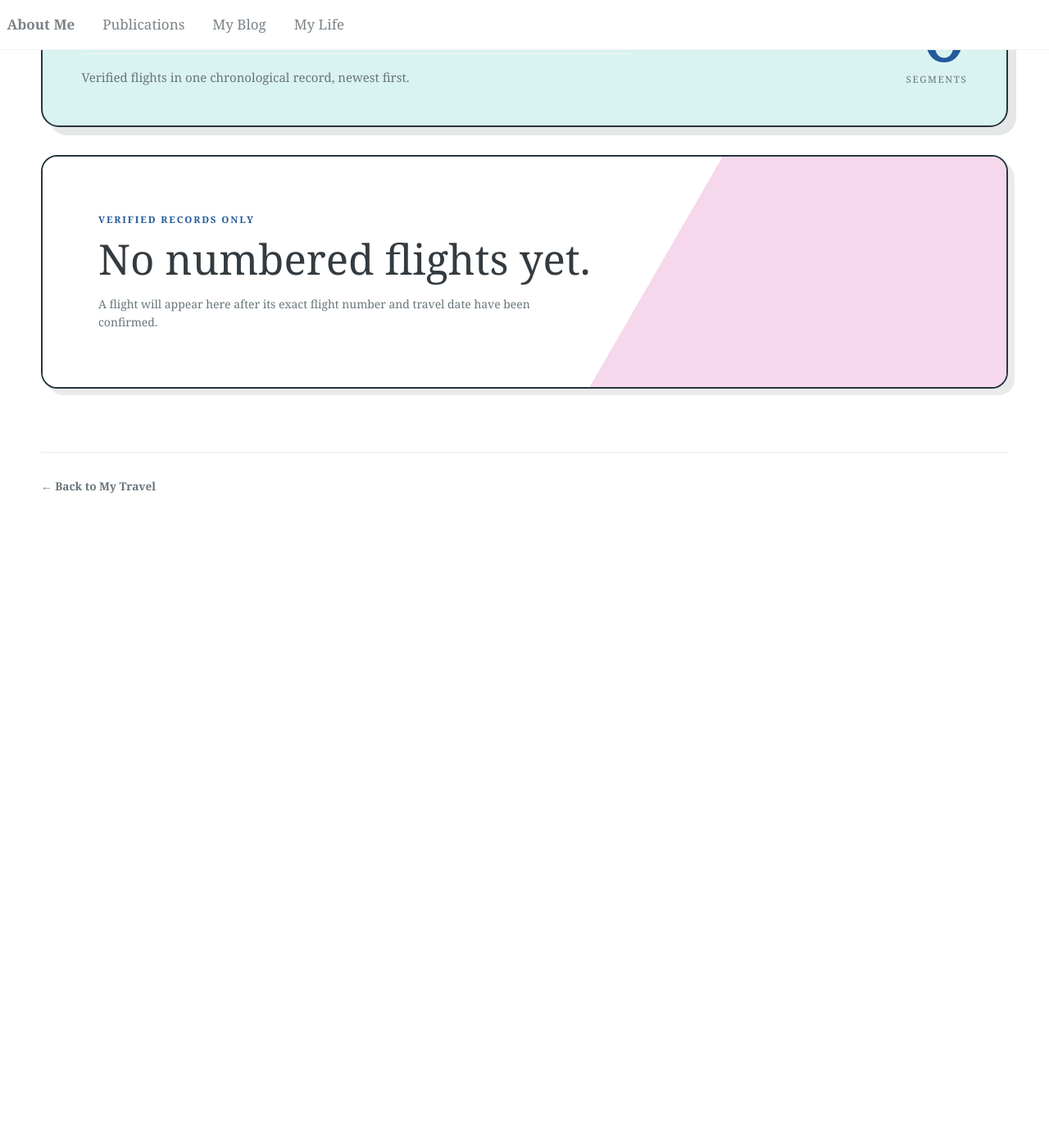
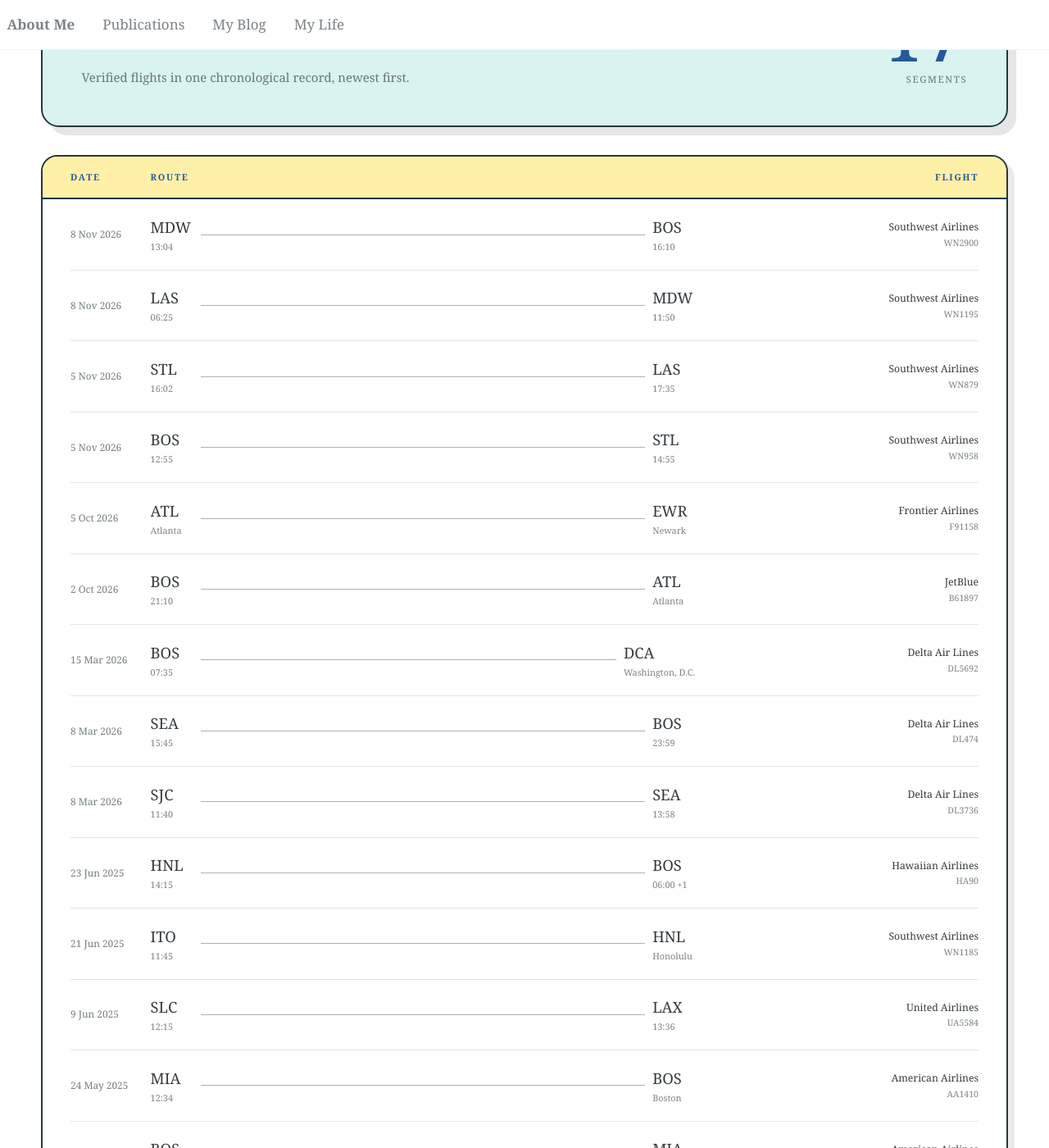
Before and after one commit to Cathylixi/Cathylixi.github.io, a Jekyll site: the page built from _pages/life-travel-flights.md, in a window 1280 px wide and 1400 px high, scrolled down 300 px. Shown: the whole window at 82% size. Built offline with Jekyll 4.4.1, drawn with Linux system fonts in a browser that asks for light colours; before the commit the page ends 1040 px from its top, so only the background shows below that; some of the changed text lies outside the part shown.

Commit message:
Add verified flight history

```diff
--- /dev/null
+++ b/_data/travel_flights.yml
@@ -0,0 +1,426 @@
+# Verified flight records. Keep this list newest first in source for readability;
+# the page also sorts by sort_date before rendering.
+
+- sort_date: 2026-11-08
+  date: "8 Nov 2026"
+  from_code: "LAS"
+  from_time: "06:25"
+  to_code: "MDW"
+  to_time: "11:50"
+  carrier: "Southwest Airlines"
+  flight_number: "WN1195"
+
+- sort_date: 2026-11-08
+  date: "8 Nov 2026"
+  from_code: "MDW"
+  from_time: "13:04"
+  to_code: "BOS"
+  to_time: "16:10"
+  carrier: "Southwest Airlines"
+  flight_number: "WN2900"
+
+- sort_date: 2026-11-05
+  date: "5 Nov 2026"
+  from_code: "BOS"
+  from_time: "12:55"
+  to_code: "STL"
+  to_time: "14:55"
+  carrier: "Southwest Airlines"
+  flight_number: "WN958"
+
+- sort_date: 2026-11-05
+  date: "5 Nov 2026"
+  from_code: "STL"
+  from_time: "16:02"
+  to_code: "LAS"
+  to_time: "17:35"
+  carrier: "Southwest Airlines"
+  flight_number: "WN879"
+
+- sort_date: 2026-10-05
+  date: "5 Oct 2026"
+  from_code: "ATL"
+  from_city: "Atlanta"
+  to_code: "EWR"
+  to_city: "Newark"
+  carrier: "Frontier Airlines"
+  flight_number: "F91158"
+
+- sort_date: 2026-10-02
+  date: "2 Oct 2026"
+  from_code: "BOS"
+  from_time: "21:10"
+  to_code: "ATL"
+  to_city: "Atlanta"
+  carrier: "JetBlue"
+  flight_number: "B61897"
+
+- sort_date: 2026-03-15
+  date: "15 Mar 2026"
+  from_code: "BOS"
+  from_time: "07:35"
+  to_code: "DCA"
+  to_city: "Washington, D.C."
+  carrier: "Delta Air Lines"
+  flight_number: "DL5692"
+
+- sort_date: 2026-03-08
+  date: "8 Mar 2026"
+  from_code: "SJC"
+  from_time: "11:40"
+  to_code: "SEA"
+  to_time: "13:58"
+  carrier: "Delta Air Lines"
+  flight_number: "DL3736"
+
+- sort_date: 2026-03-08
+  date: "8 Mar 2026"
+  from_code: "SEA"
+  from_time: "15:45"
+  to_code: "BOS"
+  to_time: "23:59"
+  carrier: "Delta Air Lines"
+  flight_number: "DL474"
+
+- sort_date: 2025-06-23
+  date: "23 Jun 2025"
+  from_code: "HNL"
+  from_time: "14:15"
+  to_code: "BOS"
+  to_time: "06:00 +1"
+  carrier: "Hawaiian Airlines"
+  flight_number: "HA90"
+
+- sort_date: 2025-06-21
+  date: "21 Jun 2025"
+  from_code: "ITO"
+  from_time: "11:45"
+  to_code: "HNL"
+  to_city: "Honolulu"
+  carrier: "Southwest Airlines"
+  flight_number: "WN1185"
+
+- sort_date: 2025-06-09
+  date: "9 Jun 2025"
+  from_code: "SLC"
+  from_time: "12:15"
+  to_code: "LAX"
+  to_time: "13:36"
+  carrier: "United Airlines"
+  flight_number: "UA5584"
+
+- sort_date: 2025-05-24
+  date: "24 May 2025"
+  from_code: "MIA"
+  from_time: "12:34"
+  to_code: "BOS"
+  to_city: "Boston"
+  carrier: "American Airlines"
+  flight_number: "AA1410"
+
+- sort_date: 2025-05-18
+  date: "18 May 2025"
+  from_code: "BOS"
+  from_time: "07:40"
+  to_code: "MIA"
+  to_city: "Miami"
+  carrier: "American Airlines"
+  flight_number: "AA4259"
+
+- sort_date: 2025-03-25
+  date: "25 Mar 2025"
+  from_code: "SAN"
+  from_time: "22:04"
+  to_code: "BOS"
+  to_time: "06:20 +1"
+  carrier: "Delta Air Lines"
+  flight_number: "DL1616"
+
+- sort_date: 2025-03-22
+  date: "22 Mar 2025"
+  from_code: "BOS"
+  from_time: "06:00"
+  to_code: "SAN"
+  to_city: "San Diego"
+  carrier: "JetBlue"
+  flight_number: "B6619"
+
+- sort_date: 2025-02-07
+  date: "7 Feb 2025"
+  from_code: "LAX"
+  from_time: "15:45"
+  to_code: "BOS"
+  to_city: "Boston"
+  carrier: "JetBlue"
+  flight_number: "B6688"
+
+- sort_date: 2025-02-02
+  date: "2 Feb 2025"
+  from_code: "HKG"
+  from_time: "16:40"
+  to_code: "LAX"
+  to_city: "Los Angeles"
+  carrier: "Cathay Pacific"
+  flight_number: "CX882"
+
+- sort_date: 2024-12-23
+  date: "23 Dec 2024"
+  from_code: "TFU"
+  from_city: "Chengdu"
+  to_code: "XMN"
+  to_city: "Xiamen"
+  carrier: "Shanghai Airlines"
+  flight_number: "MU5239"
+
+- sort_date: 2024-12-22
+  date: "22 Dec 2024"
+  from_code: "IST"
+  from_city: "Istanbul"
+  to_code: "TFU"
+  to_city: "Chengdu"
+  carrier: "Hainan Airlines"
+  flight_number: "HU3828"
+
+- sort_date: 2024-12-16
+  date: "16 Dec 2024"
+  from_code: "BOS"
+  from_time: "20:00"
+  to_code: "IST"
+  to_city: "Istanbul"
+  carrier: "Turkish Airlines"
+  flight_number: "TK82"
+
+- sort_date: 2024-10-20
+  date: "20 Oct 2024"
+  from_code: "YTZ"
+  from_city: "Toronto"
+  to_code: "BOS"
+  to_city: "Boston"
+  carrier: "Porter Airlines"
+  flight_number: "PD2949"
+
+- sort_date: 2024-10-18
+  date: "18 Oct 2024"
+  from_code: "BOS"
+  from_city: "Boston"
+  to_code: "YTZ"
+  to_city: "Toronto"
+  carrier: "Porter Airlines"
+  flight_number: "PD2938"
+
+- sort_date: 2024-08-22
+  date: "22 Aug 2024"
+  from_code: "XMN"
+  from_city: "Xiamen"
+  to_code: "NRT"
+  to_city: "Tokyo"
+  carrier: "XiamenAir"
+  flight_number: "MF815"
+
+- sort_date: 2024-08-22
+  date: "22 Aug 2024"
+  from_code: "NRT"
+  from_time: "16:25"
+  to_code: "EWR"
+  to_city: "Newark"
+  carrier: "United Airlines"
+  flight_number: "UA78"
+
+- sort_date: 2024-06-30
+  date: "30 Jun 2024"
+  from_code: "NKG"
+  from_city: "Nanjing"
+  to_code: "XMN"
+  to_city: "Xiamen"
+  carrier: "China Eastern Airlines"
+  flight_number: "MU2889"
+
+- sort_date: 2024-06-29
+  date: "29 Jun 2024"
+  from_code: "XMN"
+  from_city: "Xiamen"
+  to_code: "NKG"
+  to_city: "Nanjing"
+  carrier: "XiamenAir"
+  flight_number: "MF8529"
+
+- sort_date: 2024-06-01
+  date: "1 Jun 2024"
+  from_code: "KIX"
+  from_city: "Osaka"
+  to_code: "XMN"
+  to_city: "Xiamen"
+  carrier: "XiamenAir"
+  flight_number: "MF840"
+
+- sort_date: 2024-05-31
+  date: "31 May 2024"
+  from_code: "FCO"
+  from_city: "Rome"
+  to_code: "CDG"
+  to_city: "Paris"
+  carrier: "Air France"
+  flight_number: "AF1005"
+
+- sort_date: 2024-05-31
+  date: "31 May 2024"
+  from_code: "CDG"
+  from_city: "Paris"
+  to_code: "NRT"
+  to_city: "Tokyo"
+  carrier: "Air France"
+  flight_number: "AF246"
+
+- sort_date: 2024-05-20
+  date: "20 May 2024"
+  from_code: "FCO"
+  from_city: "Rome"
+  to_code: "FLR"
+  to_city: "Florence"
+  carrier: "ITA Airways"
+  flight_number: "AZ1675"
+
+- sort_date: 2024-05-19
+  date: "19 May 2024"
+  from_code: "BOS"
+  from_time: "17:05"
+  to_code: "FCO"
+  to_city: "Rome"
+  carrier: "ITA Airways"
+  flight_number: "AZ615"
+
+- sort_date: 2024-03-14
+  date: "14 Mar 2024"
+  from_code: "MIA"
+  from_time: "11:16 boarding"
+  to_code: "BOS"
+  to_city: "Boston"
+  carrier: "Delta Air Lines"
+  flight_number: "DL1399"
+
+- sort_date: 2024-03-10
+  date: "10 Mar 2024"
+  from_code: "BOS"
+  from_time: "14:30"
+  to_code: "MIA"
+  to_city: "Miami"
+  carrier: "American Airlines"
+  flight_number: "AA2340"
+
+- sort_date: 2024-01-18
+  date: "18 Jan 2024"
+  from_code: "XMN"
+  from_city: "Xiamen"
+  to_code: "LAX"
+  to_city: "Los Angeles"
+  carrier: "XiamenAir"
+  flight_number: "MF829"
+
+- sort_date: 2024-01-18
+  date: "18 Jan 2024"
+  from_code: "LAX"
+  from_time: "22:49"
+  to_code: "BOS"
+  to_time: "07:20 +1"
+  carrier: "JetBlue"
+  flight_number: "B6988"
+
+- sort_date: 2024-01-01
+  date: "2024"
+  from_code: "HKG"
+  from_city: "Hong Kong"
+  to_code: "BOS"
+  to_city: "Boston"
+  carrier: "Cathay Pacific"
+  flight_number: "CX812"
+  note: "exact date to confirm"
+
+- sort_date: 2023-12-30
+  date: "30 Dec 2023"
+  from_code: "CTS"
+  from_city: "Sapporo"
+  to_code: "PEK"
+  to_city: "Beijing"
+  carrier: "Air China"
+  flight_number: "CA170"
+
+- sort_date: 2023-12-30
+  date: "30 Dec 2023"
+  from_code: "PEK"
+  from_city: "Beijing"
+  to_code: "XMN"
+  to_city: "Xiamen"
+  carrier: "Air China"
+  flight_number: "CA1801"
+
+- sort_date: 2023-12-26
+  date: "26 Dec 2023"
+  from_code: "KIX"
+  from_city: "Osaka"
+  to_code: "CTS"
+  to_city: "Sapporo"
+  carrier: "ANA"
+  flight_number: "NH1719"
+
+- sort_date: 2023-12-22
+  date: "22 Dec 2023"
+  from_code: "HEL"
+  from_time: "16:10"
+  to_code: "KIX"
+  to_time: "11:55 +1"
+  carrier: "Finnair"
+  flight_number: "AY67"
+
+- sort_date: 2023-12-21
+  date: "21 Dec 2023"
+  from_code: "BOO"
+  from_time: "14:45"
+  to_code: "OSL"
+  to_time: "16:15"
+  carrier: "SAS"
+  flight_number: "SK4113"
+
+- sort_date: 2023-12-21
+  date: "21 Dec 2023"
+  from_code: "OSL"
+  from_time: "20:50"
+  to_code: "HEL"
+  to_time: "23:15"
+  carrier: "Finnair"
+  flight_number: "AY918"
+
+- sort_date: 2023-12-18
+  date: "18 Dec 2023"
+  from_code: "TOS"
+  from_time: "10:20"
+  to_code: "BOO"
+  to_time: "11:20"
+  carrier: "Widerøe"
+  flight_number: "WF1325"
+
+- sort_date: 2023-07-01
+  date: "1 Jul 2023"
+  from_code: "SHA"
+  from_city: "Shanghai"
+  to_code: "XMN"
+  to_city: "Xiamen"
+  carrier: "XiamenAir"
+  flight_number: "MF8546"
+
+- sort_date: 2023-06-28
+  date: "28 Jun 2023"
+  from_code: "XMN"
+  from_city: "Xiamen"
+  to_code: "SHA"
+  to_city: "Shanghai"
+  carrier: "Shanghai Airlines"
+  flight_number: "FM9536"
+
+- sort_date: 2023-05-22
+  date: "22 May 2023"
+  from_code: "BOS"
+  from_time: "20:55"
+  to_code: "LAX"
+  to_time: "00:32 +1"
+  carrier: "JetBlue"
+  flight_number: "B61387"
--- a/_pages/life-travel-flights.md
+++ b/_pages/life-travel-flights.md
@@ -6,14 +6,7 @@
 author_profile: false
 ---
 
-{% assign travel_trips = site.trips | sort: "start_date" | reverse %}
-{% assign all_flights = "" | split: "" %}
-{% for trip in travel_trips %}
-  {% if trip.flights %}
-    {% assign all_flights = all_flights | concat: trip.flights %}
-  {% endif %}
-{% endfor %}
-{% assign verified_flights = all_flights | where_exp: "flight", "flight.flight_number" | sort: "sort_date" | reverse %}
+{% assign verified_flights = site.data.travel_flights | where_exp: "flight", "flight.flight_number" | sort: "sort_date" | reverse %}
 
 <article class="flight-archive-page">
   <a class="life-section__back" href="{{ '/life/travel/' | relative_url }}" target="_self"><span aria-hidden="true">←</span> My Travel</a>
```
Also changed, not shown: _trips/norway-japan-2023.md (+28 -6 lines).
